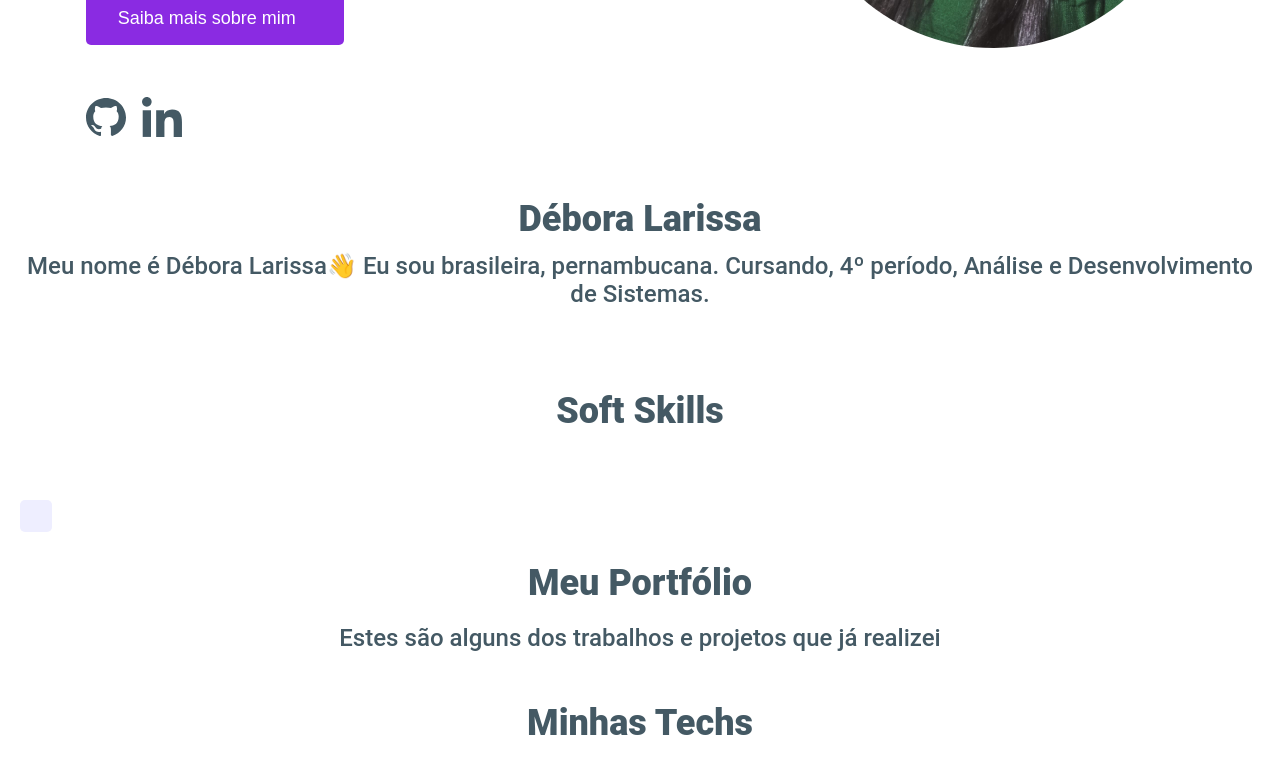
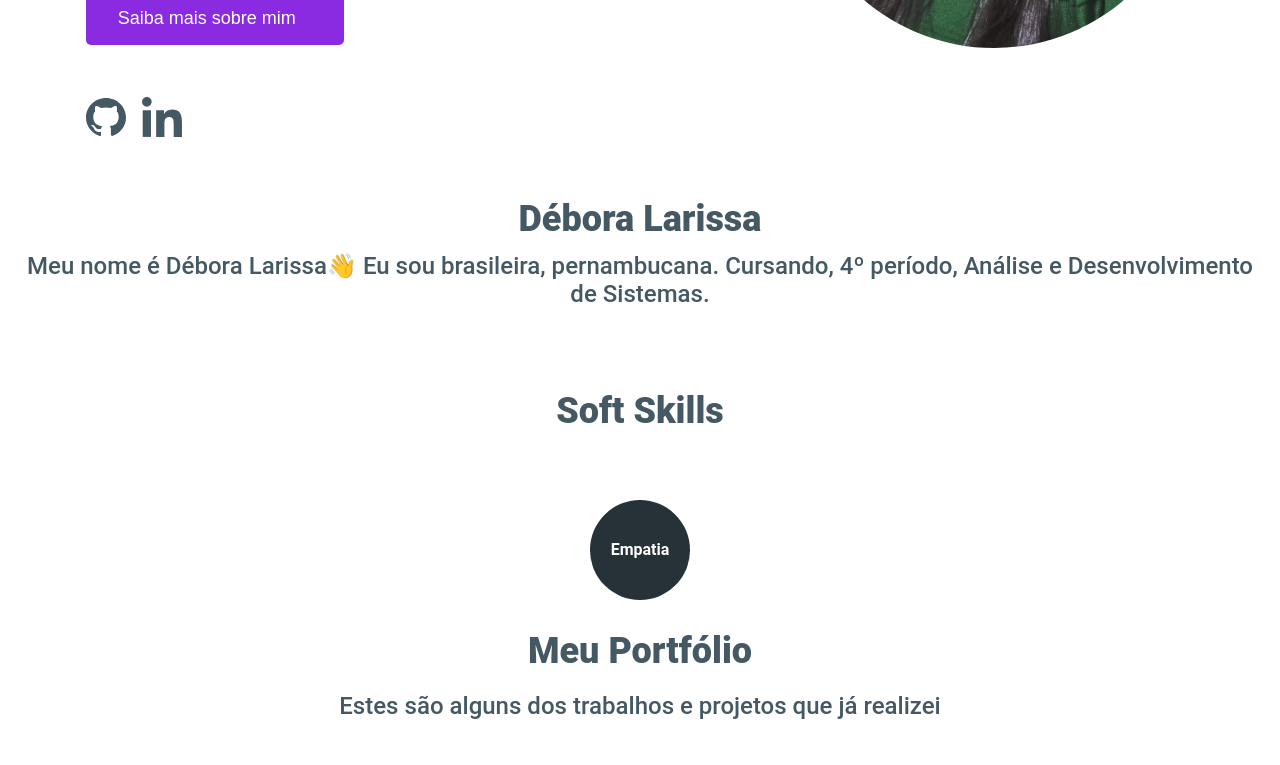
Before and after one commit to deboralarissadias/portifolio-react-typescript, a React (Create React App) app: page / in a window 1280 px wide. Shown: the part 452-1217 px from the top of the page. Built offline with nearby package versions, Linux system fonts and the light colour scheme.

Commit message:
novidades na sessão 1

```diff
--- a/src/assets/styles/About.css
+++ b/src/assets/styles/About.css
@@ -50,12 +50,39 @@
     display: flex;
     flex-wrap: wrap;
     gap: 16px;
+    justify-content: center;
   }
 
-  .skills {
+  .soft-skills0 {
+    width: 100px;
+    height: 100px;
+    background-color: #263138;
+    border-radius: 100%;
     display: flex;
-    gap: 16px;
-    padding: 16px;
-    background-color: #eef;
-    border-radius: 5px;
+    align-items: center;
+    justify-content: center;
   }
+
+  .soft-skills1 {
+    width: 100px;
+    height: 100px;
+    background-color: #445964;
+    border-radius: 100%;
+    display: flex;
+    align-items: center;
+    justify-content: center;
+  }
+
+  .texto-skills {
+    color: #FFF;
+    text-align: center;
+    font-variant-numeric: oldstyle-nums proportional-nums;
+    font-family: Roboto;
+    font-size: 16px;
+    font-style: normal;
+    font-weight: bold;
+    line-height: normal;
+    margin-top: 16px;
+    justify-content: center;
+    padding: 15px;
+  }
--- a/src/components/About.tsx
+++ b/src/components/About.tsx
@@ -7,9 +7,11 @@ const About: React.FC = () => {
       <div className="conteudo-sessao1-escrito">
         <h1 className="conteudo-sessao1-escrito-titulo"><span className="parte1">Débora </span>Larissa</h1>
         <h2 className="conteudo-sessao1-escrito-subtitulo">Meu nome é Débora Larissa👋 Eu sou brasileira, pernambucana. Cursando, 4º período, Análise e Desenvolvimento de Sistemas.</h2>
-        <h3 className="conteudo-sessao1-escrito-subtitulo-continuaçao"><span className="escrito1">Soft </span>Skills</h3>
+        <h3 className="conteudo-sessao1-escrito-subtitulo-continuaçao">Soft Skills</h3>
         <div className="skills-container">
-          <div className="skills"></div>
+          <div className="soft-skills0">
+          <p className="texto-skills">Empatia</p>
+          </div>
         </div>
       </div>
     </section>
```
